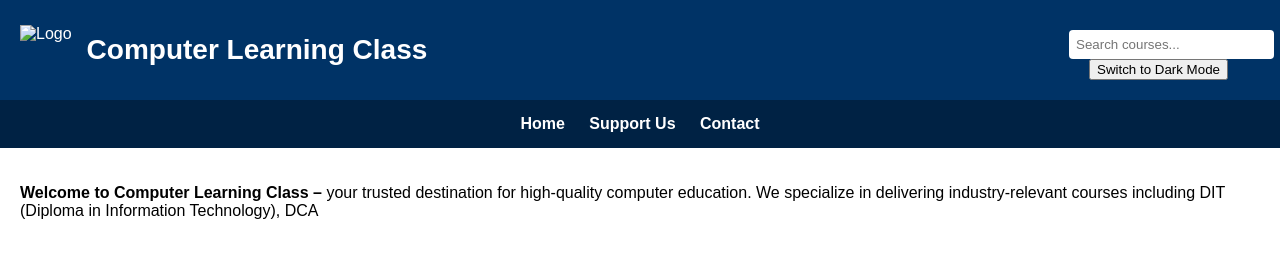
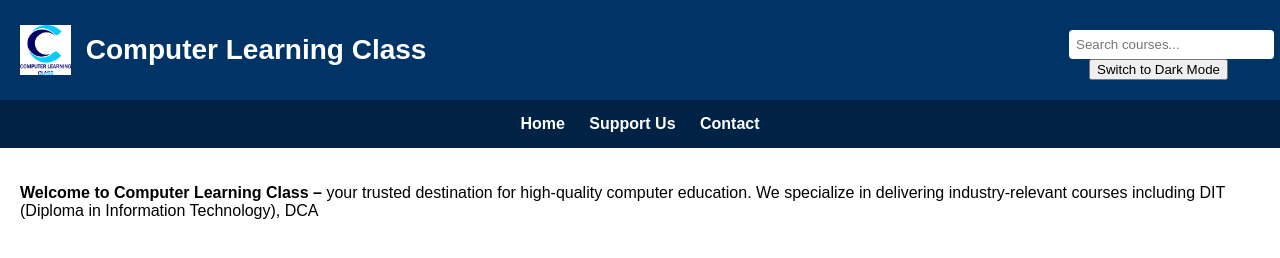
Before and after one commit to kenovoweb/website, a plain HTML site: page index.html in a window 1280 px wide. Drawn offline with Linux system fonts and the light colour scheme.

Commit message:
Update index.html

```diff
--- a/index.html
+++ b/index.html
@@ -280,7 +280,7 @@
 
   <header>
     <div class="logo-title">
-      <img src="photos/logo.png" alt="Logo" />
+      <img src="photos/72e19696-c7e8-4747-8f23-fd5c94502f4e.jpg" alt="Logo" />
       <h1>Computer Learning Class</h1>
     </div>
     <div>
```
